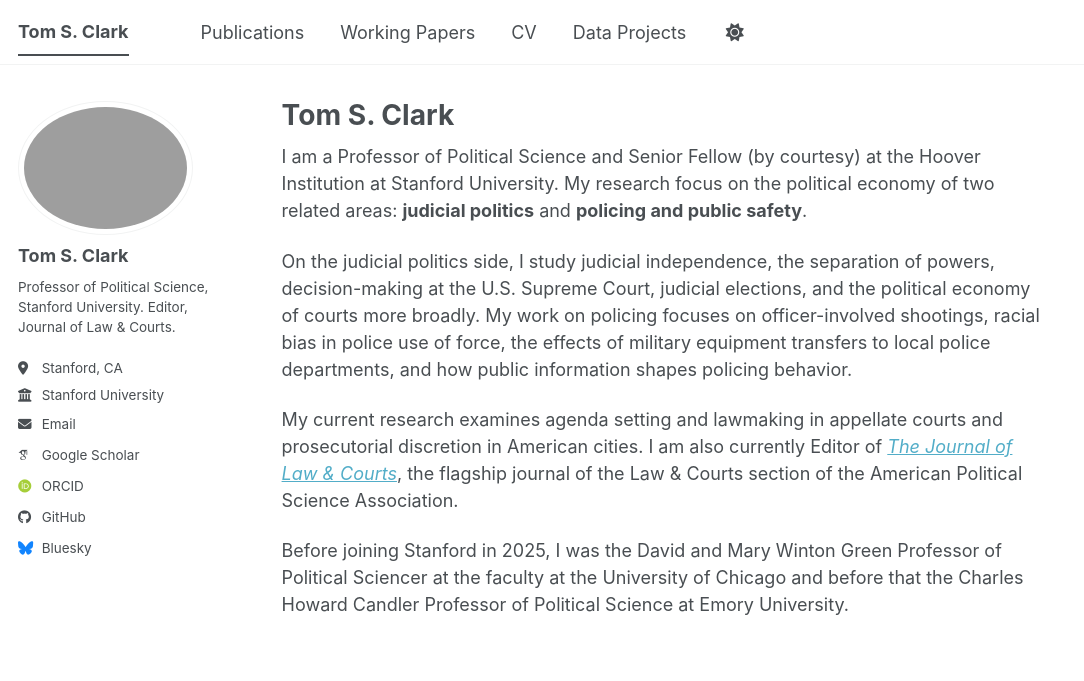
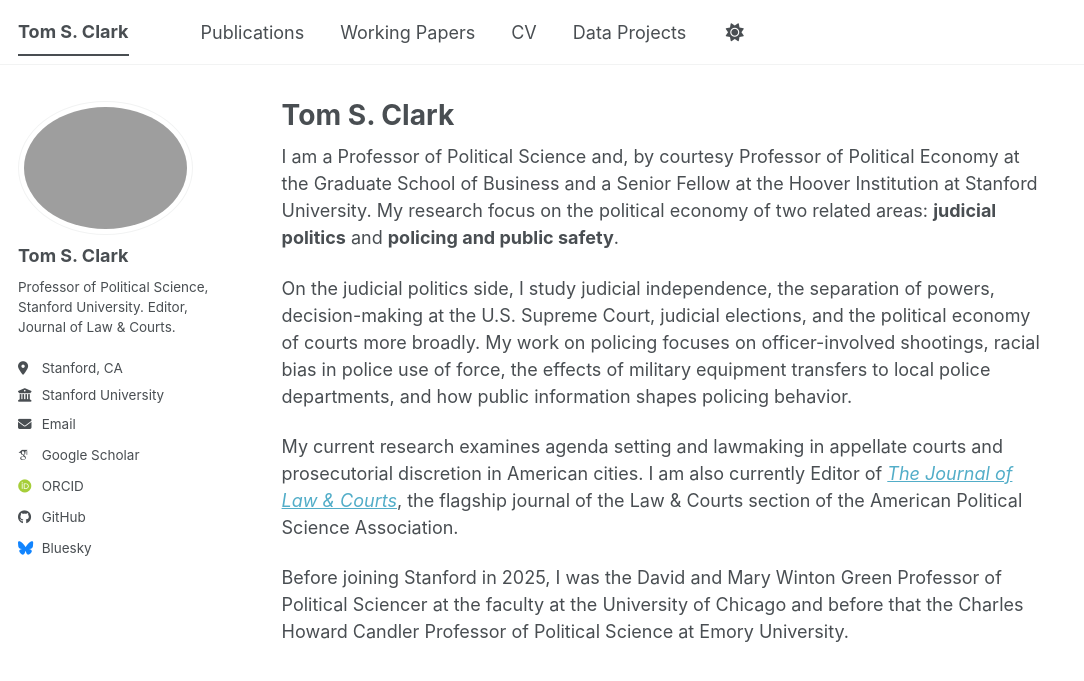
Before and after one commit to tomclarkphd/website, a Jekyll site: the page built from _pages/about.md, in a window 1280 px wide. Shown: the top 681 px of the page, without its empty margins (0-1084 px from the left). Built offline with Jekyll 4.4.1, drawn with Linux system fonts in a browser that asks for light colours; some web fonts are replaced; a script bundle is joined from its source files by our own code; library files that are not in the unit come from our copies; comment, search, counter and statistics services are not loaded.

Commit message:
Update about.md

```diff
--- a/_pages/about.md
+++ b/_pages/about.md
@@ -7,7 +7,7 @@ redirect_from:
   - /about.html
 ---
 
-I am a Professor of Political Science and Senior Fellow (by courtesy) at the Hoover Institution at Stanford University. My research focus on the political economy of two related areas: **judicial politics** and **policing and public safety**.
+I am a Professor of Political Science and, by courtesy Professor of Political Economy at the Graduate School of Business and a Senior Fellow at the Hoover Institution at Stanford University. My research focus on the political economy of two related areas: **judicial politics** and **policing and public safety**.
 
 On the judicial politics side, I study judicial independence, the separation of powers, decision-making at the U.S. Supreme Court, judicial elections, and the political economy of courts more broadly. My work on policing focuses on officer-involved shootings, racial bias in police use of force, the effects of military equipment transfers to local police departments, and how public information shapes policing behavior.
 
```
